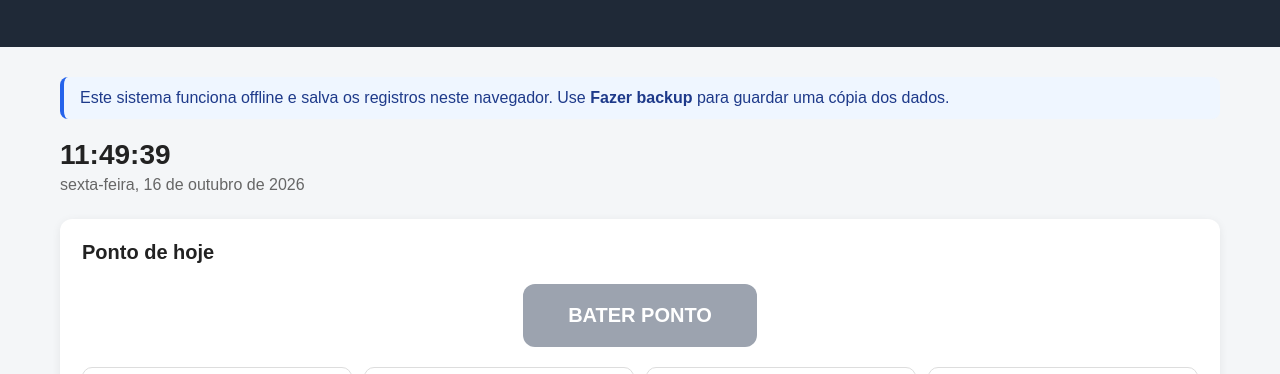
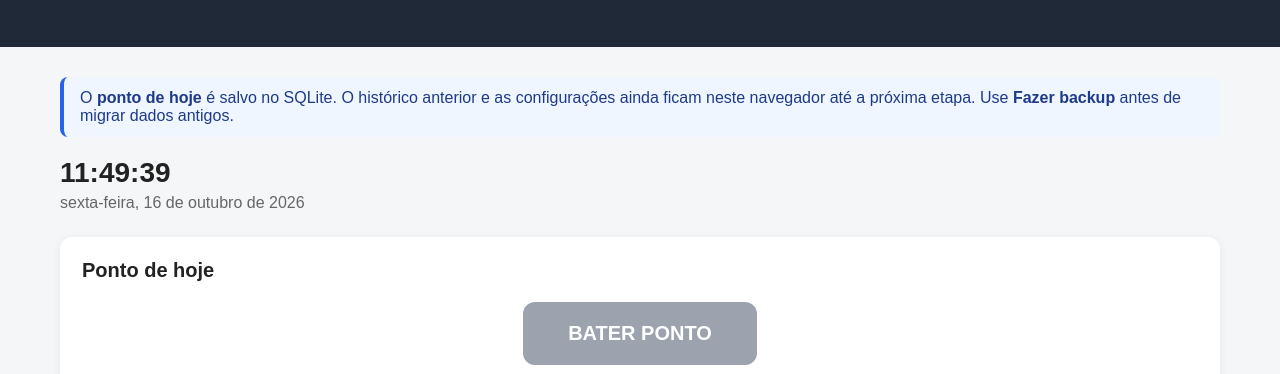
Before and after one commit to josepauloferreira/pi-ii-controle-jornada, a website built with Vite: page index.html in a window 1280 px wide. Shown: the part 113-487 px from the top of the page. Built offline with nearby package versions, Linux system fonts and the light colour scheme; files whose address does not match are found by name.

Commit message:
docs(frontend): esclarecer origem dos registros durante integração parcial

```diff
--- a/index.html
+++ b/index.html
@@ -21,7 +21,7 @@
 
     <div class="container">
 
-        <div style="margin-bottom:20px;padding:12px 16px;border-left:4px solid #2563eb;background:#eff6ff;border-radius:8px;color:#1e3a8a">Este sistema funciona offline e salva os registros neste navegador. Use <strong>Fazer backup</strong> para guardar uma cópia dos dados.</div>
+        <div style="margin-bottom:20px;padding:12px 16px;border-left:4px solid #2563eb;background:#eff6ff;border-radius:8px;color:#1e3a8a">O <strong>ponto de hoje</strong> é salvo no SQLite. O histórico anterior e as configurações ainda ficam neste navegador até a próxima etapa. Use <strong>Fazer backup</strong> antes de migrar dados antigos.</div>
 
         <!-- TOPO -->
         <div class="topo">
```
